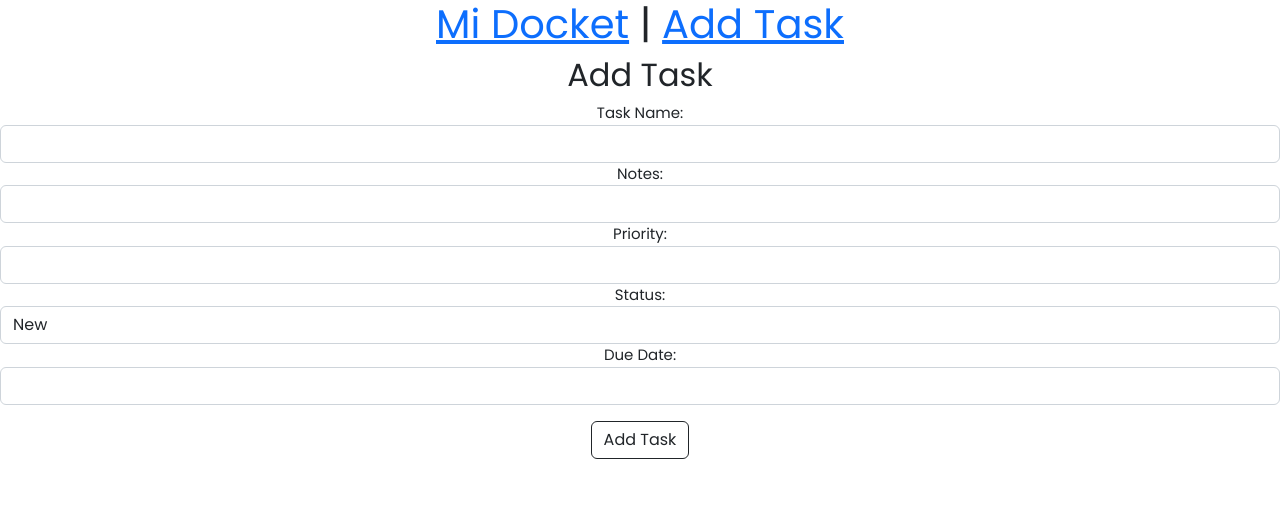
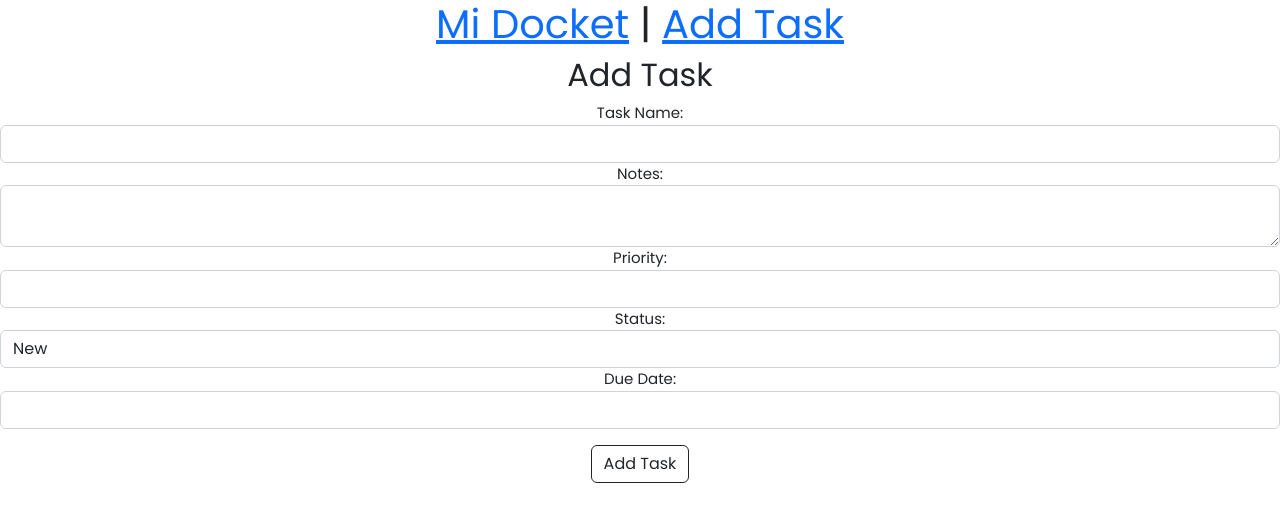
Before and after one commit to TMcKenna19/mi-docket, a React (Create React App) app in the folder client/: page /add in a window 1280 px wide. Shown: the top 522 px of the page. Built offline with nearby package versions, Linux system fonts and the light colour scheme.

Commit message:
minor form changes

```diff
--- a/client/src/Components/AddTask.jsx
+++ b/client/src/Components/AddTask.jsx
@@ -47,7 +47,7 @@ const AddTask = props => {
                 </div>
                 <div>
                     <label htmlFor="notes">Notes: </label>
-                    <input type="text" name="notes" id="notes" className="form-control" value={formData.notes} onChange={changeHandler} />
+                    <textarea type="text" name="notes" id="notes" className="form-control" value={formData.notes} onChange={changeHandler} />
                     { formErrors.notes ? <span>{formErrors.notes.message}</span> : ""}
                 </div>
                 <div>
--- a/client/src/Components/OneTask.jsx
+++ b/client/src/Components/OneTask.jsx
@@ -33,7 +33,7 @@ const OneTask = props => {
                 <p>Due Date: {oneTask.dueDate}</p>
                 <p>Notes: {oneTask.notes}</p>
                 <button type="submit" className="btn btn-outline-danger mt-3" onClick={ ()=> handleDelete(oneTask._id)}>Delete Task</button>
-                <Link to={`/updatetask/${oneTask._id}`}><button type="submit" className="btn btn-outline-dark mt-3">Edit Task</button></Link>
+                <Link to={`/updatetask/${oneTask._id}`}><button type="submit" className="btn btn-outline-dark mt-3">Update Task</button></Link>
                 </div> : ""
             }
         </>
```
